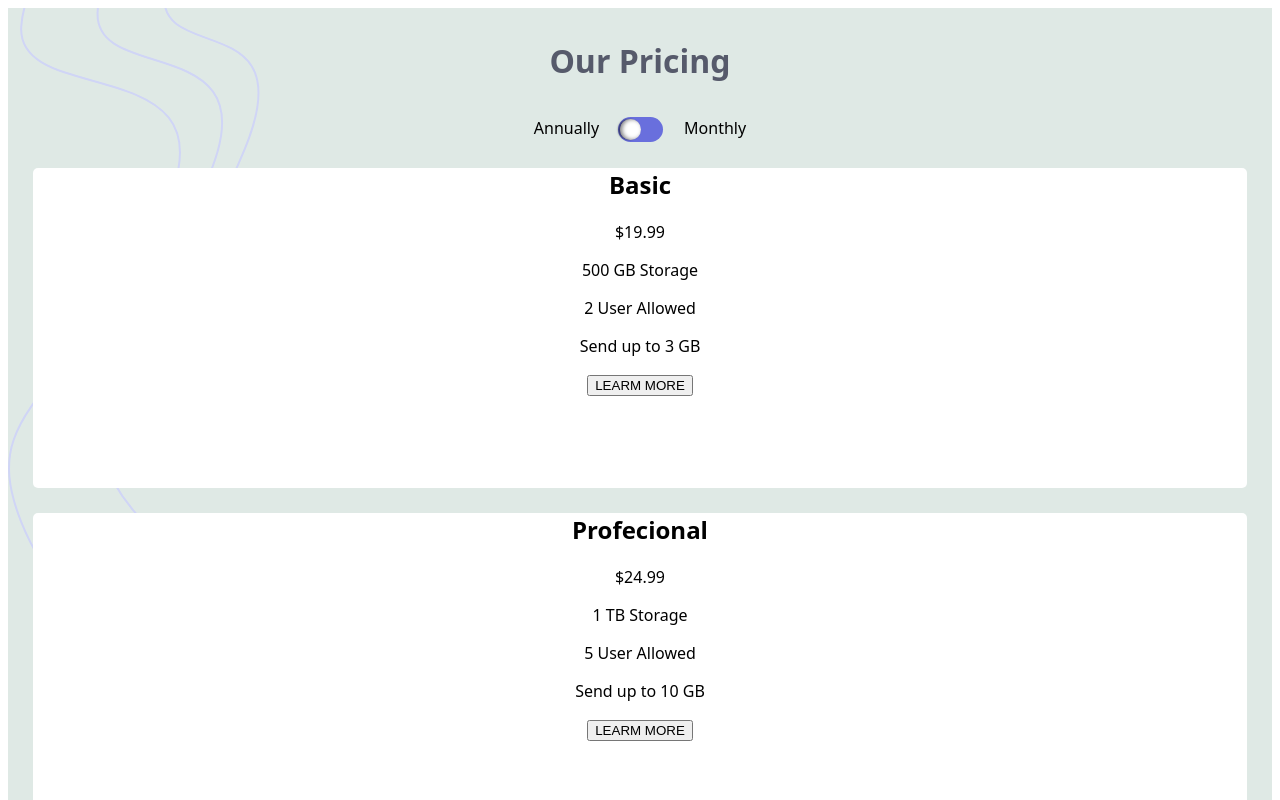
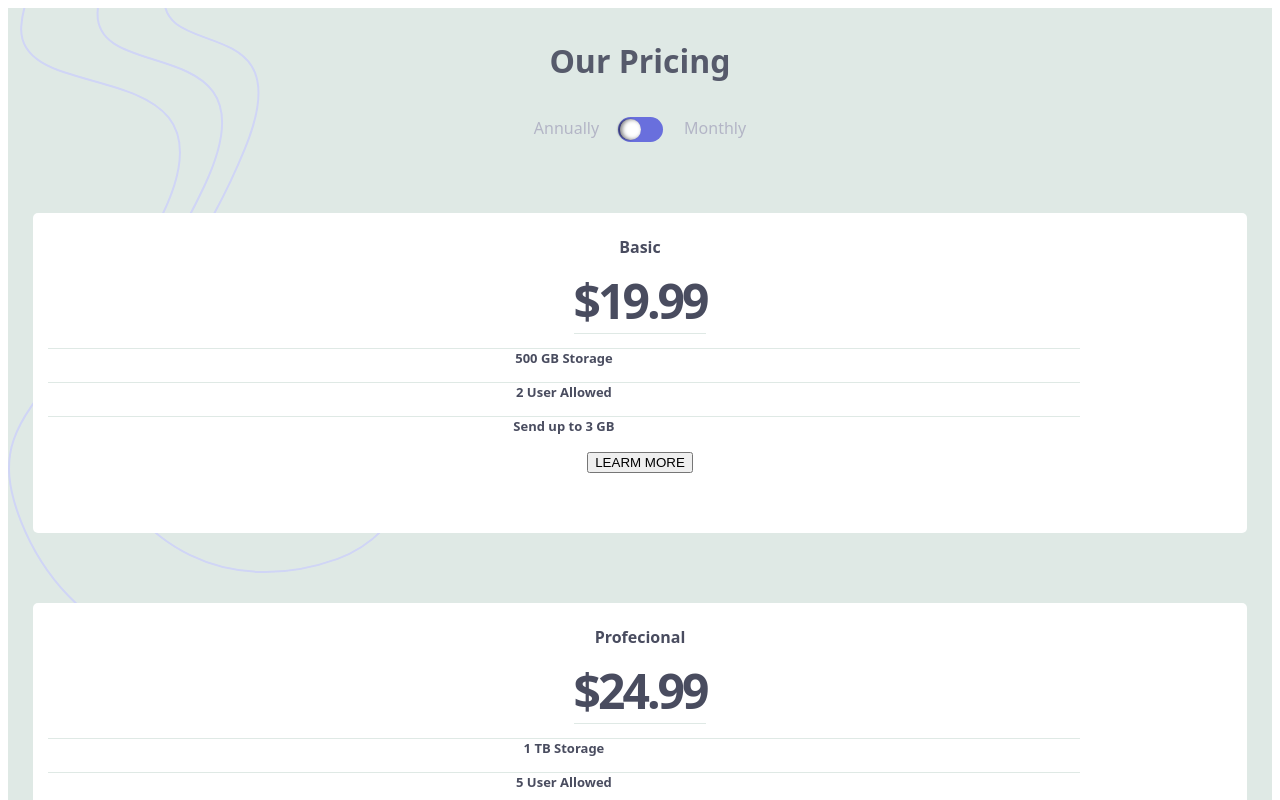
Before and after one commit to wicho37/Pricing-with-toggle_reto-6-, a React (Vite) app: page / in a window 1280 px wide. Shown: the top 800 px of the page. Built offline with nearby package versions, Linux system fonts and the light colour scheme.

Commit message:
se continua con el css

```diff
--- a/src/components/boton/Button.module.css
+++ b/src/components/boton/Button.module.css
@@ -70,3 +70,8 @@
         width: 12px;
     } */
 }
+
+span{
+    color: hsl(234, 14%, 74%);
+    font-weight: 500;
+}
--- a/src/components/cartList/CardList.module.css
+++ b/src/components/cartList/CardList.module.css
@@ -5,7 +5,28 @@
 }
 .card{
     background-color: white;
+    color:  hsl(232, 13%, 33%);
+    font-weight: 500;
     margin: 25px;
     border-radius: 5px;
     height: 320px;
 }
+h2{
+    font-size: medium;
+    margin: 70px 0 0;
+    padding: 23px 0 10px 0;
+}
+strong{
+    font-size: 48px;
+    font-weight: 750;
+    letter-spacing: -3px;
+    border-bottom: solid 1px rgb(223, 233, 229);
+}
+
+p{
+    font-size: small;
+    font-weight: 700;
+    border-top: solid 1px rgb(223, 233, 229);
+    width: 85%;
+    margin: 15px;
+}
--- a/src/components/cartList/CardList.tsx
+++ b/src/components/cartList/CardList.tsx
@@ -66,7 +66,7 @@ const CardList = () => {
 
           <div className={style.card}>
             <h2>{prod.tittle}</h2>
-            <p>{prod.price}</p>
+            <strong>{prod.price}</strong>
             <p>{prod.description}</p>
             <p>{prod.description2}</p>
             <p>{prod.description3}</p>
```
